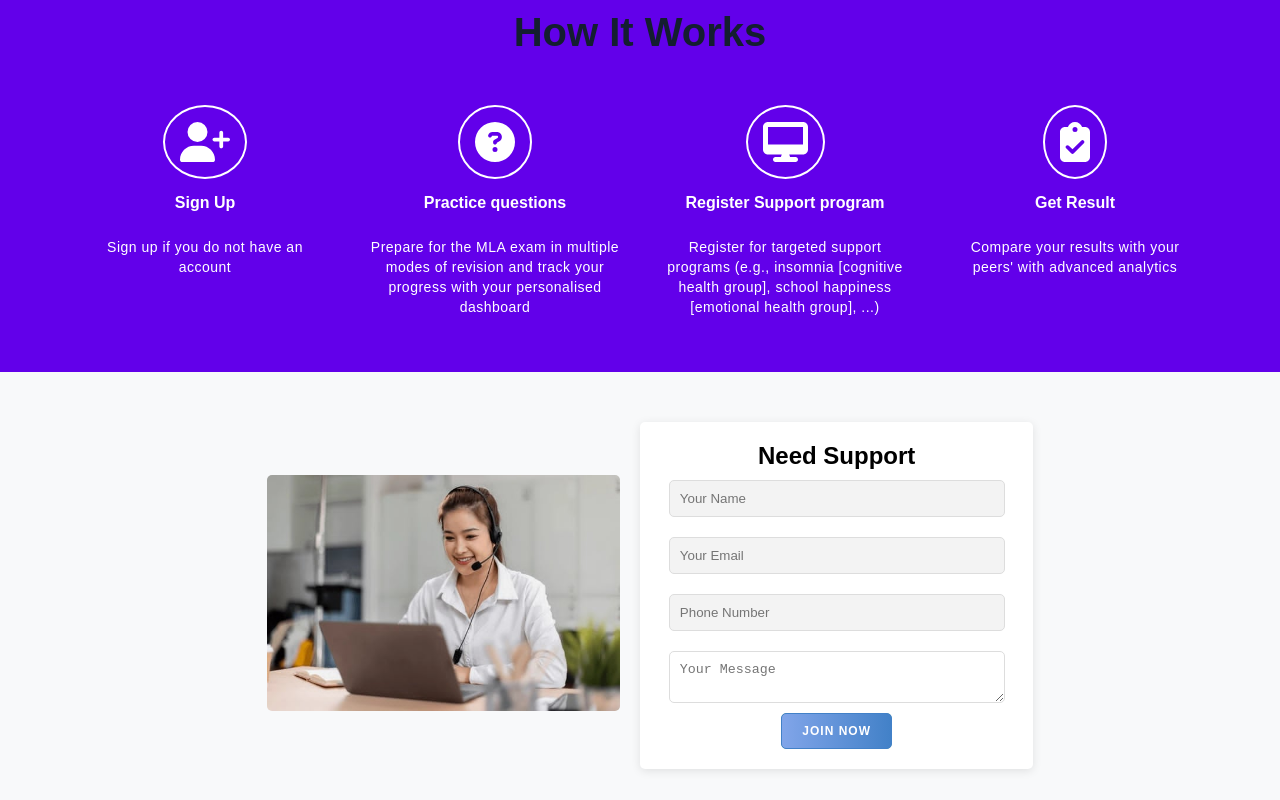
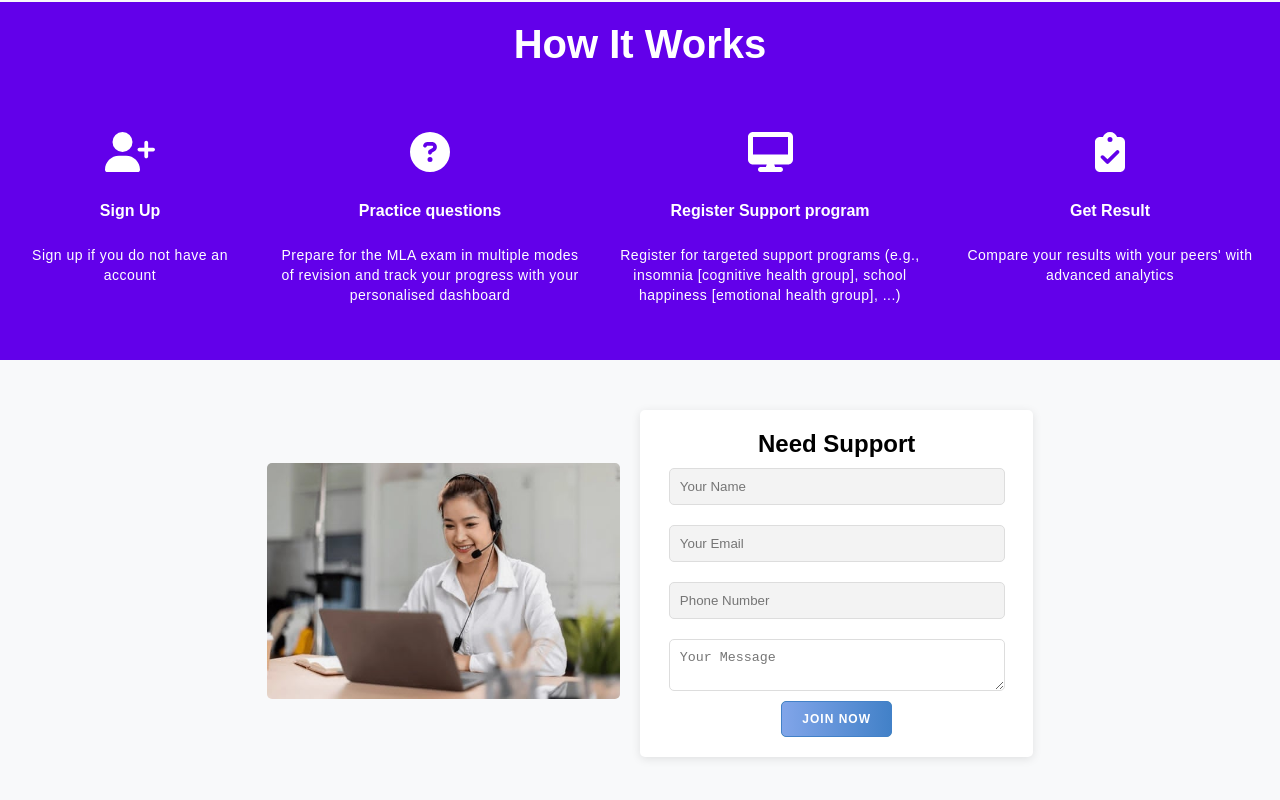
Before and after one commit to ThisIsLAK/Health-Consultant-System, a React (Vite) app in the folder FE/: page / in a window 1280 px wide. Shown: the top 800 px of the page. Built offline with nearby package versions, Linux system fonts and the light colour scheme.

Commit message:
Update Homepage

```diff
--- a/FE/src/pages/components/homepage/HowItWorks.jsx
+++ b/FE/src/pages/components/homepage/HowItWorks.jsx
@@ -4,7 +4,7 @@ import { faUserPlus, faQuestionCircle, faDesktop, faClipboardCheck } from "@fort
 
 const HowItWorks = () => (
     <div className="how-it-works-section">
-        <h1 className="how-it-works-title">How It Works</h1>
+        <h1 className="how-it-works-title" style={{color: "white"}}>How It Works</h1>
         <div className="how-it-works-container">
             <div className="how-it-works-step">
                 <FontAwesomeIcon icon={faUserPlus} className="icon-style" />
--- a/FE/src/pages/student/Homepage.css
+++ b/FE/src/pages/student/Homepage.css
@@ -127,13 +127,13 @@ body {
 
 .how-it-works-step {
   text-align: center;
-  max-width: 250px;
+  max-width: 300px;
 }
 .icon-style {
   font-size: 40px;
   color: white;
-  border: 2px solid white;
-  border-radius: 50%;
+  /* border: 2px solid white; */
+  /* border-radius: 50%; */
   padding: 15px;
   margin-bottom: 15px;
 }
```
